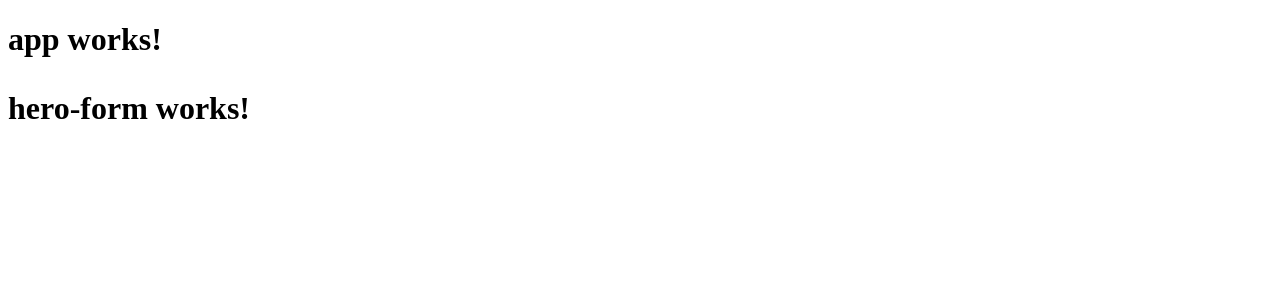
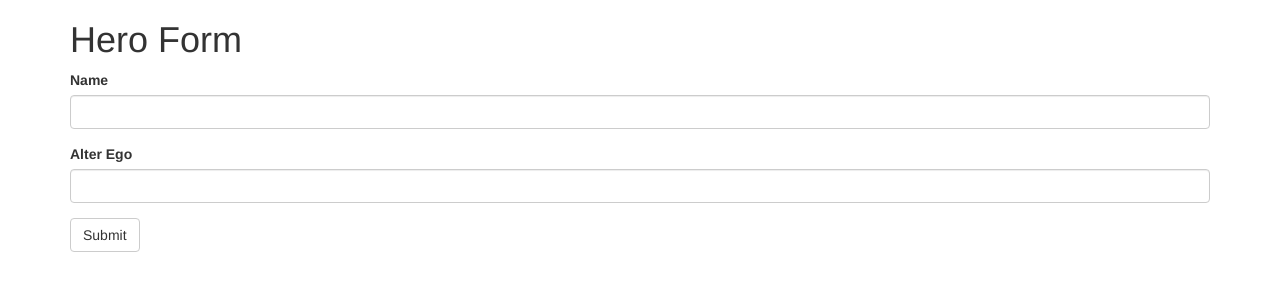
Before and after one commit to neo/angular2-forms, an Angular app: page / in a window 1280 px wide. Shown: the top 300 px of the page. Built offline with nearby package versions, Linux system fonts and the light colour scheme.

Commit message:
Create an initial HTML Form Template

```diff
--- a/angular-cli.json
+++ b/angular-cli.json
@@ -18,6 +18,7 @@
       "prefix": "app",
       "mobile": false,
       "styles": [
+        "../node_modules/bootstrap/dist/css/bootstrap.min.css",
         "styles.sass"
       ],
       "scripts": [],
--- a/package.json
+++ b/package.json
@@ -20,6 +20,7 @@
     "@angular/platform-browser": "~2.1.0",
     "@angular/platform-browser-dynamic": "~2.1.0",
     "@angular/router": "~3.1.0",
+    "bootstrap": "^3.3.7",
     "core-js": "^2.4.1",
     "rxjs": "5.0.0-beta.12",
     "ts-helpers": "^1.1.1",
--- a/src/app/app.component.html
+++ b/src/app/app.component.html
@@ -1,4 +1 @@
-<h1>
-  {{title}}
-  <app-hero-form></app-hero-form>
-</h1>
+<app-hero-form></app-hero-form>
--- a/src/app/app.component.ts
+++ b/src/app/app.component.ts
@@ -6,5 +6,4 @@
   styleUrls: ['./app.component.sass']
 })
 export class AppComponent {
-  title = 'app works!';
 }
--- a/src/app/hero-form/hero-form.component.html
+++ b/src/app/hero-form/hero-form.component.html
@@ -1,3 +1,17 @@
-<p>
-  hero-form works!
-</p>
+<div class="container">
+    <h1>Hero Form</h1>
+    <form>
+      <div class="form-group">
+        <label for="name">Name</label>
+        <input type="text" class="form-control" id="name" required>
+      </div>
+
+      <div class="form-group">
+        <label for="alterEgo">Alter Ego</label>
+        <input type="text" class="form-control" id="alterEgo">
+      </div>
+
+      <button type="submit" class="btn btn-default">Submit</button>
+
+    </form>
+</div>
```
